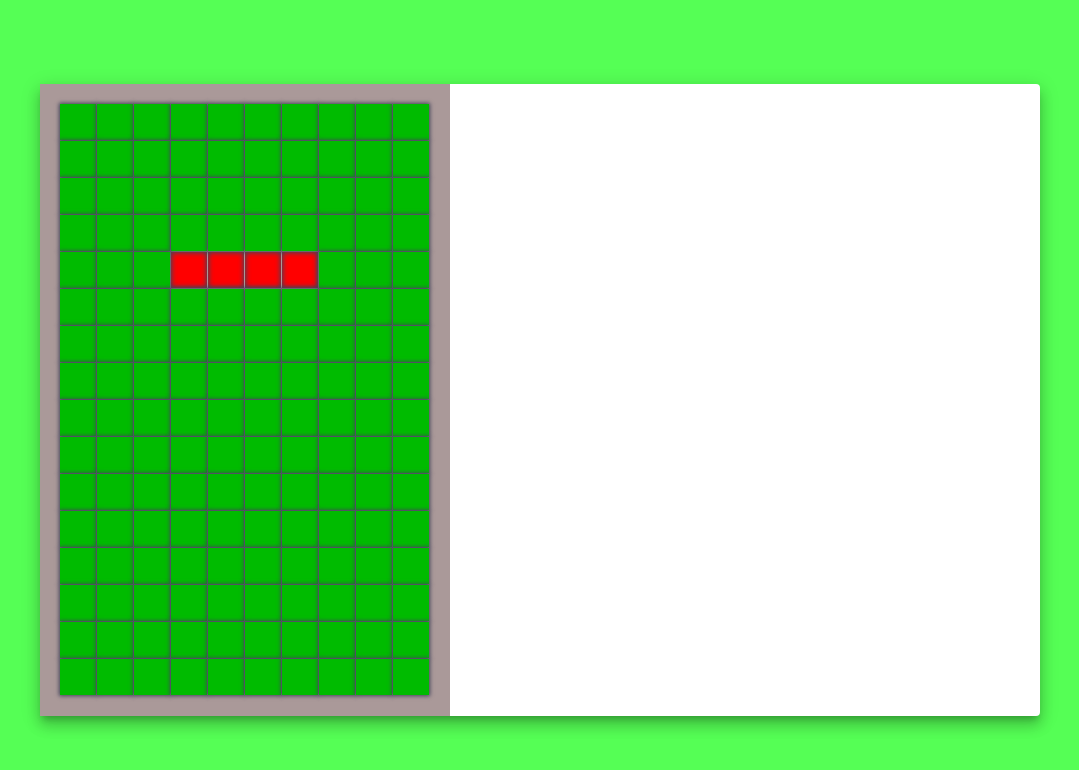
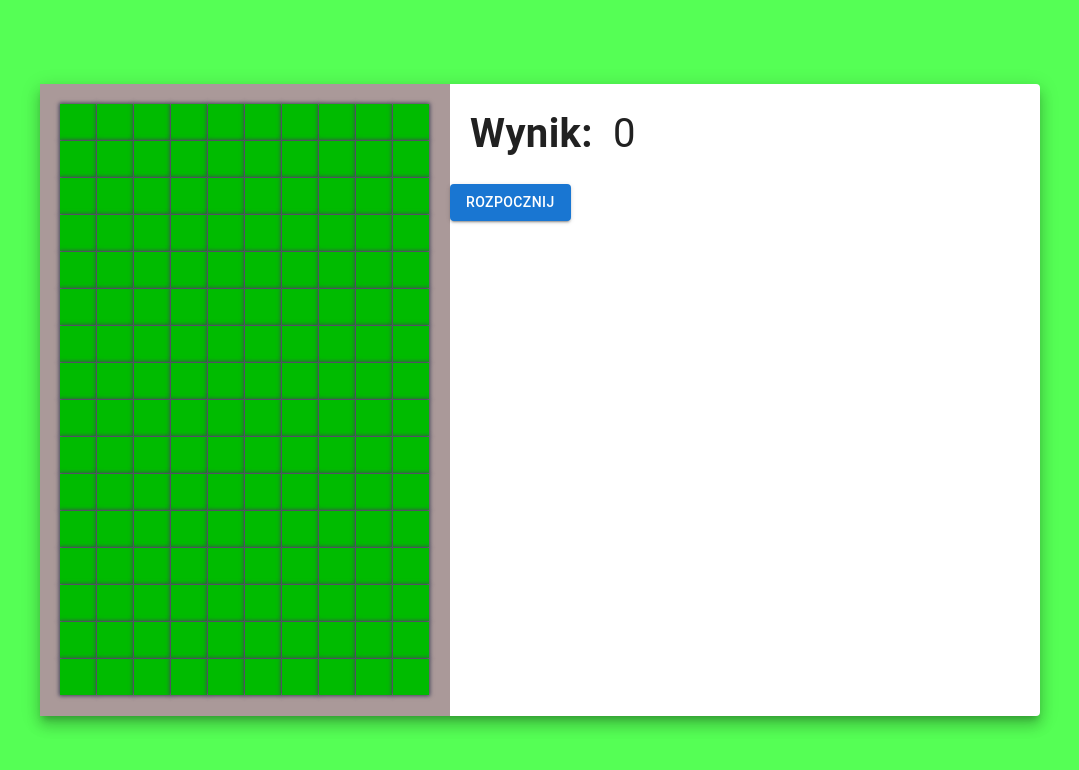
Before and after one commit to DdkM-Git/Tetris-Game, a React (Create React App) app: page / in a window 1280 px wide. Shown: the top 770 px of the page, without its empty margins (100-1179 px from the left). Built offline with nearby package versions, Linux system fonts and the light colour scheme.

Commit message:
Dodanie prototypu widoku gracza

```diff
--- a/src/Board/Board.ts
+++ b/src/Board/Board.ts
@@ -12,6 +12,7 @@ class Board {
   _figures = new Array<Figure>();
   _isError = false;
   _isGameOver = false;
+  _score = 0;
 
   moveDownFigure(): Board {
     const allFigures = this._figures;
--- a/src/Panel/index.tsx
+++ b/src/Panel/index.tsx
@@ -1,22 +1,11 @@
 import { Box, Button, Typography } from "@mui/material";
 import { useEffect, useMemo, useState } from "react";
 import Board from "../Board/Board";
-import SquareFigure from "../figures/SquareFigure";
-
-interface FigureInterface {
-  rows: number[];
-  columns: number[];
-}
-
-interface GameInterface {
-  Figures: FigureInterface;
-}
-
-type FigureType = "LeftPipeFigure" | "RectangleFigure" | "RightPipeFigure" | "SquareFigure";
 
 function Panel() {
   const gameBoard = useMemo(() => new Board(), []);
   const [currentMatrix, setCurrentMatrix] = useState<number[][]>(gameBoard.getMatrix());
+  const [intervalId, setIntervalId] = useState<NodeJS.Timer | undefined>(undefined);
 
   function makeMove(e: KeyboardEvent) {
     if (e.key === "ArrowLeft") setCurrentMatrix(gameBoard.moveLeftFigure().getMatrix());
@@ -24,8 +13,24 @@ function Panel() {
     else if (e.key === "ArrowDown") setCurrentMatrix(gameBoard.moveDownFigure().getMatrix());
   }
 
+  function getStarted(e: React.MouseEvent<HTMLButtonElement, MouseEvent>) {
+    setIntervalId(
+      setInterval(() => {
+        setCurrentMatrix(gameBoard.moveDownFigure().getMatrix());
+      }, 1500)
+    );
+
+    window.addEventListener("keydown", makeMove);
+  }
+
+  function getFinished(e: React.MouseEvent<HTMLButtonElement, MouseEvent>) {
+    clearInterval(intervalId);
+    setIntervalId(undefined);
+    window.removeEventListener("keydown", makeMove);
+  }
+
   useEffect(() => {
-    const interval = setInterval(() => {
+    /*const interval = setInterval(() => {
       setCurrentMatrix(gameBoard.moveDownFigure().getMatrix());
     }, 1500);
     window.addEventListener("keydown", makeMove);
@@ -33,12 +38,12 @@ function Panel() {
     return () => {
       clearInterval(interval);
       window.removeEventListener("keydown", makeMove);
-    };
+    };*/
   }, []);
 
   return (
     <>
-      <Box sx={{ width: "80%" }}>
+      <Box sx={{ width: "fit-content" }}>
         <Box
           sx={{
             width: "390px",
@@ -79,7 +84,16 @@ function Panel() {
           })}
         </Box>
       </Box>
-      {gameBoard._isGameOver && <Typography sx={{ color: "#F00", background: "#000" }}>Game over</Typography>}
+      <Box sx={{ width: "100%" }}>
+        <Box sx={{ display: "flex", padding: "20px" }}>
+          <Typography sx={{ fontWeight: "bold", marginRight: "20px", fontSize: "40px" }}>Wynik:</Typography>
+          <Typography sx={{ fontSize: "40px" }}>{gameBoard._score}</Typography>
+        </Box>
+        <Button variant="contained" disabled={!!intervalId} onClick={getStarted}>
+          Rozpocznij
+        </Button>
+        {gameBoard._isGameOver && <Typography sx={{ color: "#F00", background: "#000" }}>Game over</Typography>}
+      </Box>
     </>
   );
 }
```
